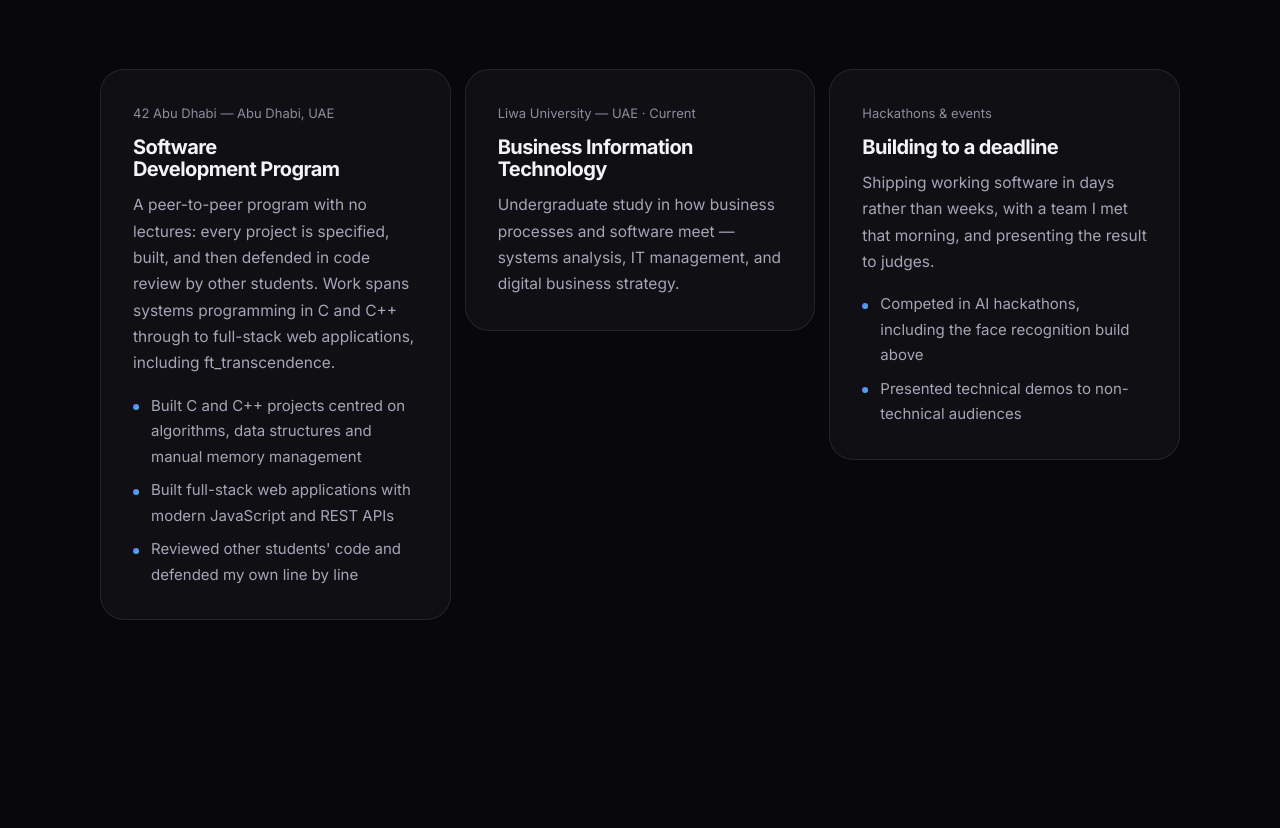
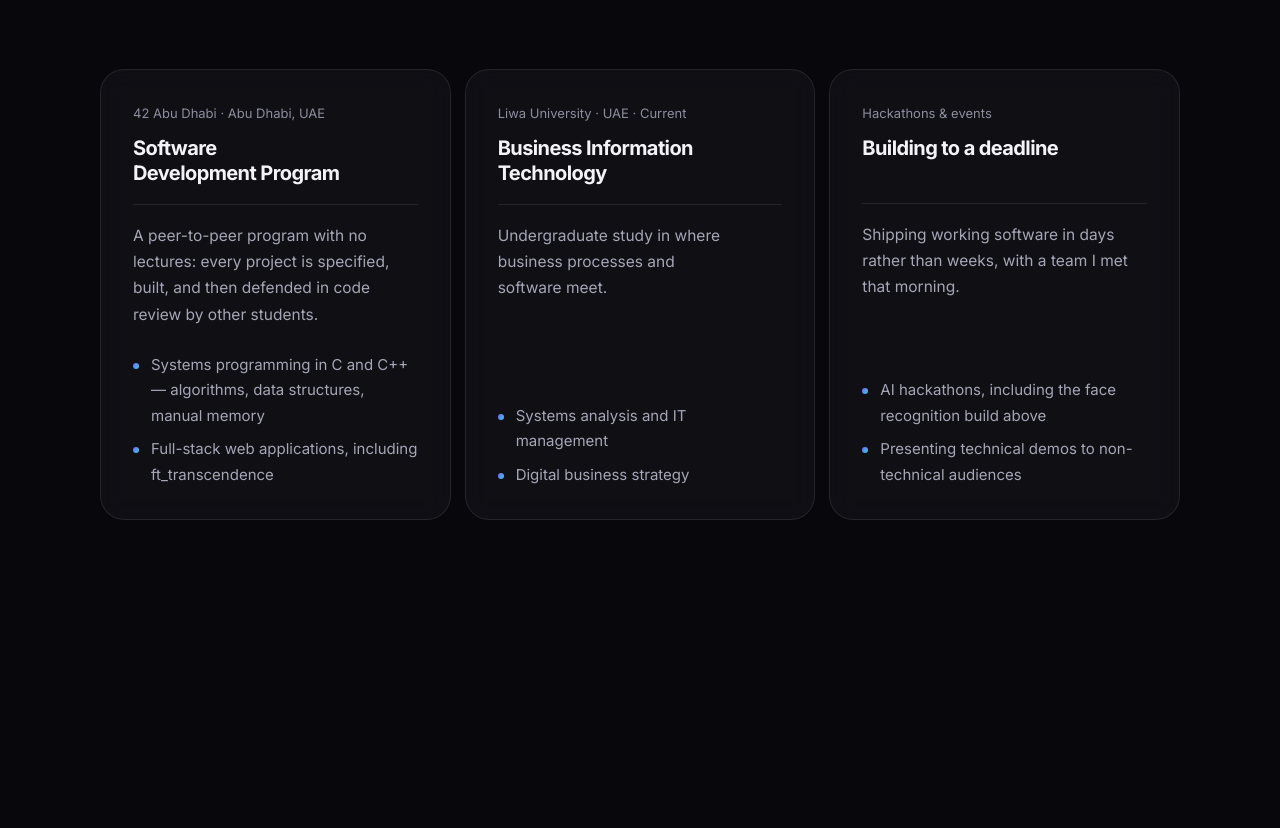
Before and after one commit to hankhali/portfolio, a plain HTML site: page index.html in a window 1280 px wide. Shown: the part 6583-7411 px from the top of the page. Drawn offline with Linux system fonts and the light colour scheme.

Commit message:
Align Background cards: shared title rule and bottom-pinned bullets
The three cards carry unequal copy, so they rendered at different heights
with ragged bottoms. Each is now a flex column: the title reserves two
lines and carries the rule, so every divider lands on one line, and
margin-top:auto pins each bullet list to the card floor. The paragraph
absorbs the slack between. Copy trimmed to two bullets per card.

Co-Authored-By: Claude Opus 5 (1M context) <noreply@anthropic.com>

```diff
--- a/index.html
+++ b/index.html
@@ -382,28 +382,28 @@
 
     <div class="tiles reveal">
       <article class="tile glass">
-        <p class="entry-meta">42 Abu Dhabi — Abu Dhabi, UAE</p>
+        <p class="entry-meta">42 Abu Dhabi · Abu Dhabi, UAE</p>
         <h3>Software Development Program</h3>
         <p>
           A peer-to-peer program with no lectures: every project is specified,
-          built, and then defended in code review by other students. Work spans
-          systems programming in C and C++ through to full-stack web
-          applications, including ft_transcendence.
+          built, and then defended in code review by other students.
         </p>
         <ul>
-          <li>Built C and C++ projects centred on algorithms, data structures and manual memory management</li>
-          <li>Built full-stack web applications with modern JavaScript and REST APIs</li>
-          <li>Reviewed other students' code and defended my own line by line</li>
+          <li>Systems programming in C and C++ — algorithms, data structures, manual memory</li>
+          <li>Full-stack web applications, including ft_transcendence</li>
         </ul>
       </article>
 
       <article class="tile glass">
-        <p class="entry-meta">Liwa University — UAE · Current</p>
+        <p class="entry-meta">Liwa University · UAE · Current</p>
         <h3>Business Information Technology</h3>
         <p>
-          Undergraduate study in how business processes and software meet —
-          systems analysis, IT management, and digital business strategy.
+          Undergraduate study in where business processes and software meet.
         </p>
+        <ul>
+          <li>Systems analysis and IT management</li>
+          <li>Digital business strategy</li>
+        </ul>
       </article>
 
       <article class="tile glass">
@@ -411,11 +411,11 @@
         <h3>Building to a deadline</h3>
         <p>
           Shipping working software in days rather than weeks, with a team I
-          met that morning, and presenting the result to judges.
+          met that morning.
         </p>
         <ul>
-          <li>Competed in AI hackathons, including the face recognition build above</li>
-          <li>Presented technical demos to non-technical audiences</li>
+          <li>AI hackathons, including the face recognition build above</li>
+          <li>Presenting technical demos to non-technical audiences</li>
         </ul>
       </article>
     </div>
--- a/styles.css
+++ b/styles.css
@@ -740,14 +740,47 @@ section { position: relative; padding-block: var(--section-y); }
 /* --- Background: tiles -------------------------------------------------- */
 
 .tiles { display: grid; gap: 0.875rem; grid-template-columns: 1fr; }
-@media (min-width: 900px) { .tiles { grid-template-columns: repeat(3, 1fr); align-items: start; } }
-.tile { padding: clamp(1.5rem, 3vw, 2rem); }
+@media (min-width: 900px) { .tiles { grid-template-columns: repeat(3, 1fr); } }
+
+/* The three cards carry unequal copy, so both ends are anchored: a rule sits
+   under every title at the same height (the title reserves two lines), and
+   margin-top:auto pins each bullet list to the bottom. The paragraph takes up
+   whatever slack is left, so nothing reads as ragged at any width. */
+.tile { display: flex; flex-direction: column; padding: clamp(1.5rem, 3vw, 2rem); }
+
 .entry-meta { font-size: 0.8125rem; color: var(--text-faint); }
-.tile h3 { margin-top: 0.75rem; font-size: 1.25rem; font-weight: 700; }
-.tile h3 + p { margin-top: 0.75rem; color: var(--text-muted); font-size: 0.9688rem; }
-.tile ul { margin-top: 1rem; display: grid; gap: 0.5rem; color: var(--text-muted); font-size: 0.9375rem; }
+
+.tile h3 {
+  margin-top: 0.75rem;
+  min-height: calc(2.5em + 1.125rem);
+  padding-bottom: 1.125rem;
+  border-bottom: 1px solid var(--border);
+  font-size: 1.25rem;
+  font-weight: 700;
+  line-height: 1.25;
+}
+
+.tile h3 + p {
+  margin-top: 1.125rem;
+  color: var(--text-muted);
+  font-size: 0.9688rem;
+}
+
+.tile ul {
+  display: grid;
+  gap: 0.5rem;
+  margin-top: auto;
+  padding-top: 1.5rem;
+  color: var(--text-muted);
+  font-size: 0.9375rem;
+}
 .tile ul li { position: relative; padding-left: 1.125rem; }
-.tile ul li::before { content: ""; position: absolute; left: 0; top: 0.75em; width: 6px; height: 6px; border-radius: 50%; background: var(--grad-btn); }
+.tile ul li::before {
+  content: "";
+  position: absolute; left: 0; top: 0.72em;
+  width: 6px; height: 6px; border-radius: 50%;
+  background: var(--grad-btn);
+}
 
 /* --- Contact ------------------------------------------------------------ */
 
```
